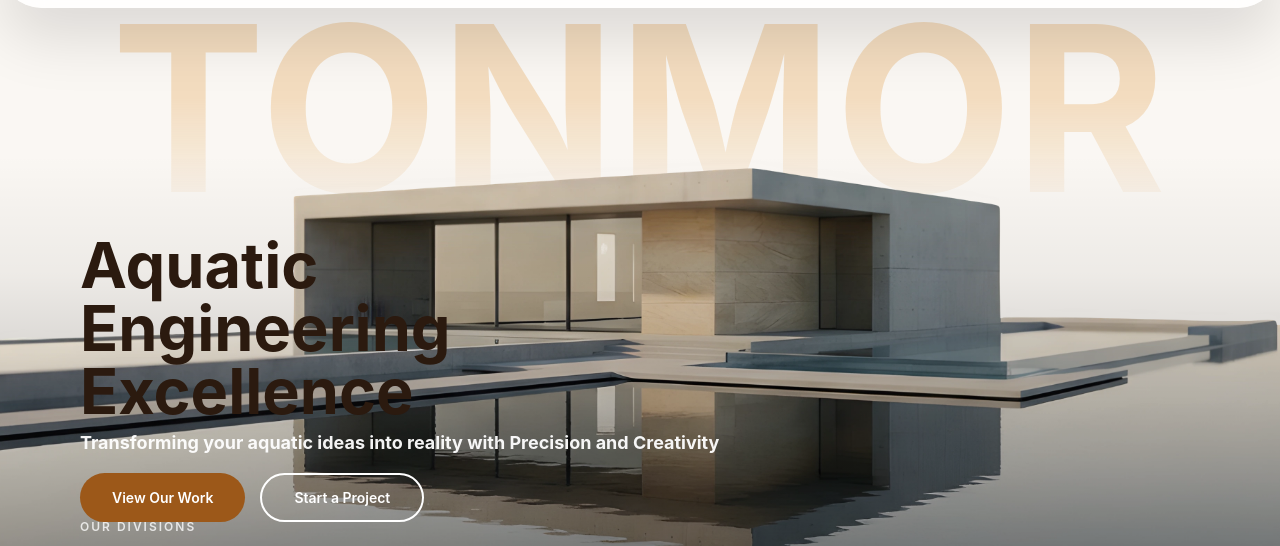
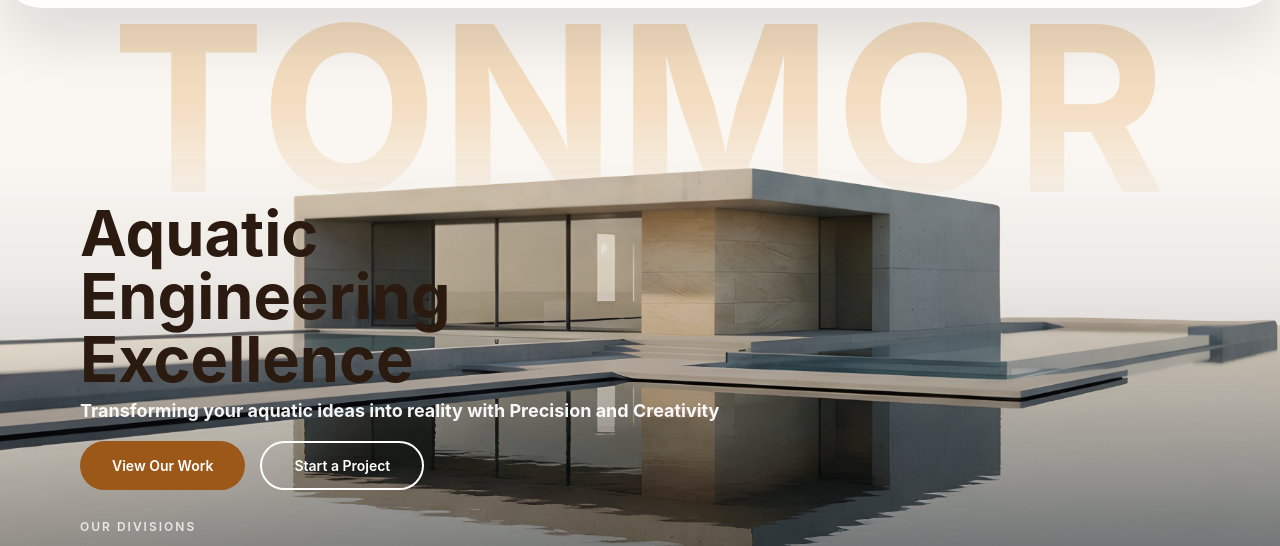
Before and after one commit to DaveRubio/design1Tonmor, a plain HTML site: page index.html in a window 1280 px wide. Shown: the part 86-632 px from the top of the page. Drawn offline with Linux system fonts and the light colour scheme.

Commit message:
Adjust hero content position for improved layout

```diff
--- a/index.html
+++ b/index.html
@@ -499,7 +499,7 @@
 
         .hero-content {
             position: absolute;
-            top: 58%;
+            top: 54%;
             left: 80px;
             right: 80px;
             transform: translateY(-50%);
```
